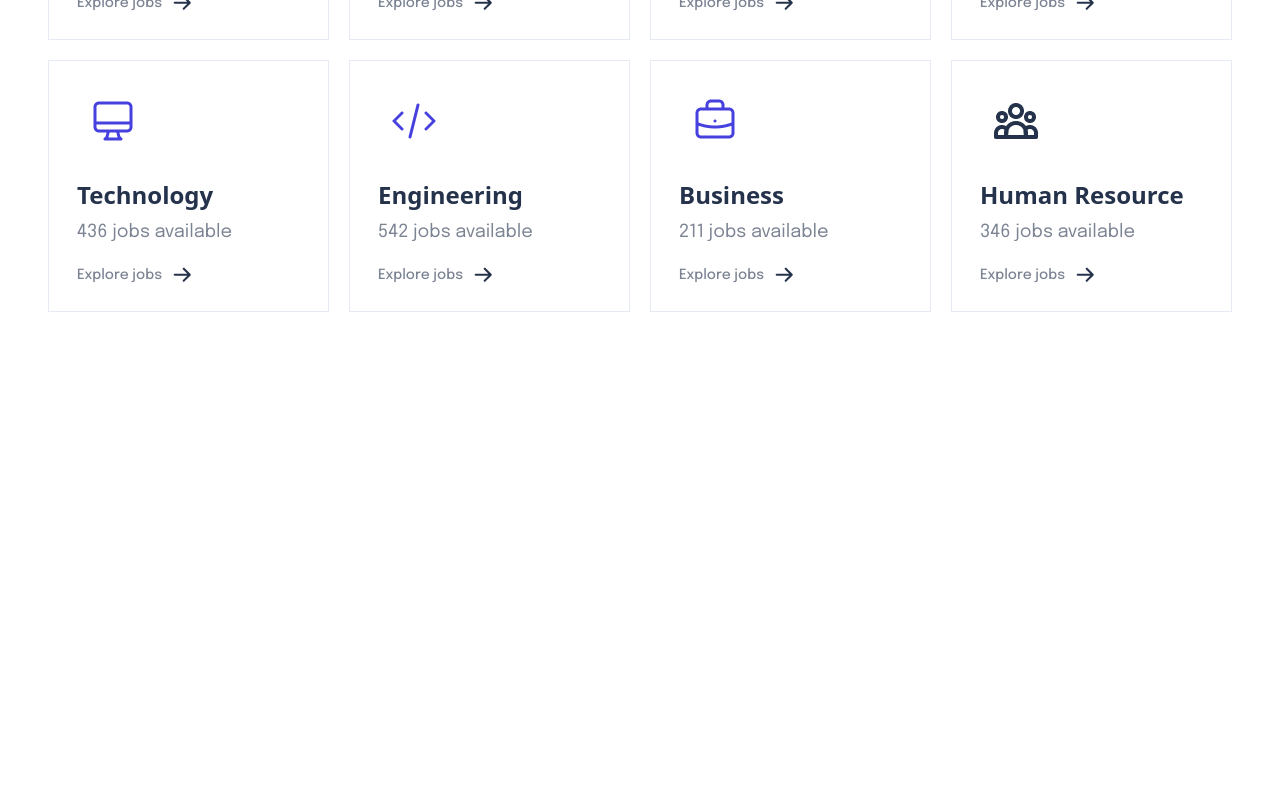
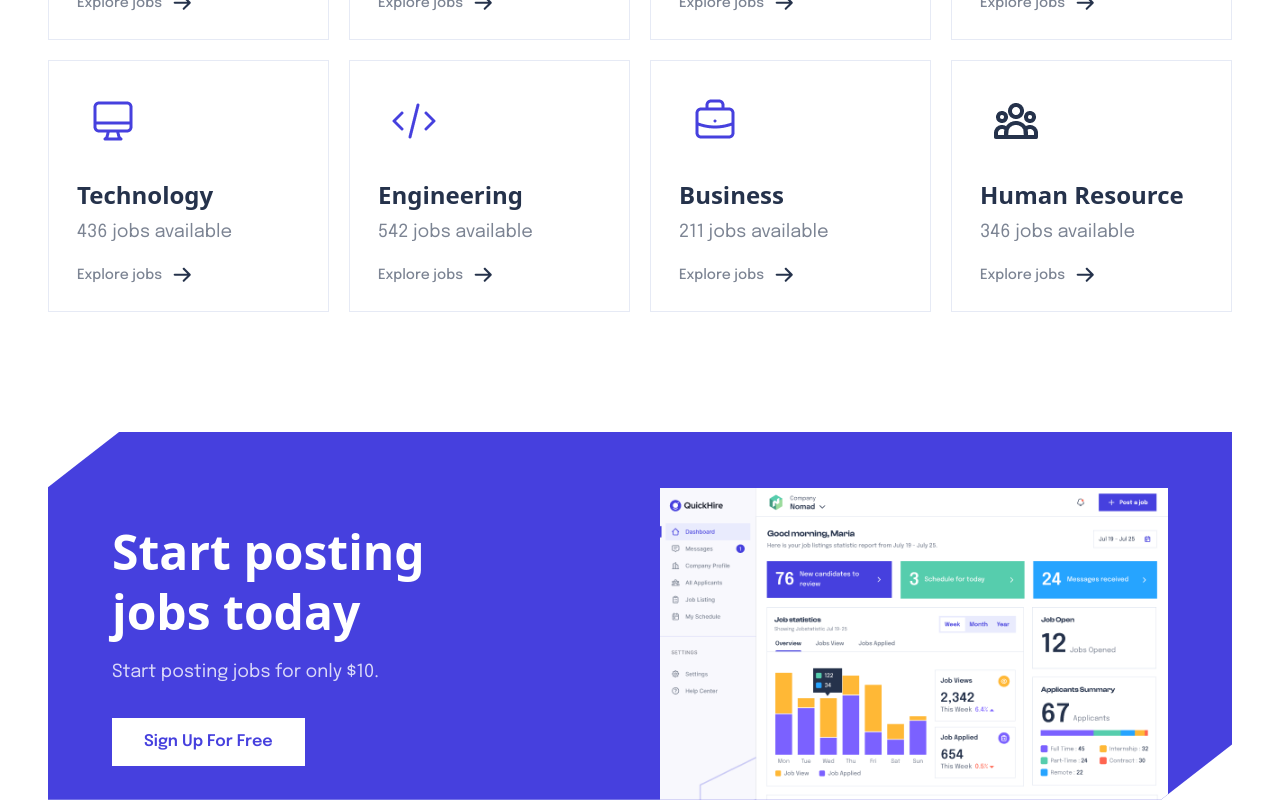
Before and after one commit to ahasandatavro/quickhire, a React (Vite) app: page / in a window 1280 px wide. Shown: the part 1314-2114 px from the top of the page. Before the commit the page ends 1682 px from the top, so only its background shows below. Built offline with nearby package versions, Linux system fonts and the light colour scheme; a web font is replaced by a local one.

Commit message:
Implement banner section

```diff
--- a/src/App.tsx
+++ b/src/App.tsx
@@ -1,6 +1,7 @@
 import Hero from './components/Hero'
 import Companies from './components/Companies'
 import Categories from './components/Categories'
+import Banner from './components/Banner'
 import './App.css'
 
 function App() {
@@ -9,6 +10,7 @@ function App() {
       <Hero />
       <Companies />
       <Categories />
+      <Banner />
     </div>
   )
 }
--- /dev/null
+++ b/src/components/Banner.tsx
@@ -0,0 +1,49 @@
+import dashboardImg from '../assets/dashboard/dashboard.png';
+
+export default function Banner() {
+  return (
+    // top space only; no padding bottom so it touches next section
+    <section className="pt-16 pb-0 bg-white">
+      <div className="max-w-[1440px] mx-auto px-6 md:px-12">
+        <div
+          className="relative overflow-hidden"
+          style={{
+            backgroundColor: '#4640DE',
+            clipPath: 'polygon(6% 0, 100% 0, 100% 85%, 94% 100%, 0 100%, 0 15%)',
+          }}
+        >
+          <div className="flex flex-col lg:flex-row items-stretch gap-10 px-8 pt-10 pb-0 lg:px-16 lg:pt-14 lg:pb-0 min-h-[260px] lg:min-h-[360px]">
+            {/* Left: text block (vertically centered) */}
+            <div className="flex-1 flex items-center text-white max-w-md lg:max-w-lg">
+              <div>
+                <h2 className="font-clash text-[32px] sm:text-[40px] lg:text-[48px] font-semibold leading-tight">
+                  Start posting
+                  <br />
+                  jobs today
+                </h2>
+                <p className="font-epilogue mt-4 text-base lg:text-lg text-white/80">
+                  Start posting jobs for only $10.
+                </p>
+                <button
+                  type="button"
+                  className="mt-8 inline-flex items-center justify-center px-8 py-3 bg-white text-[#4640DE] font-epilogue font-semibold text-sm lg:text-base"
+                >
+                  Sign Up For Free
+                </button>
+              </div>
+            </div>
+
+            {/* Right: dashboard image touching bottom */}
+            <div className="flex-1 w-full flex items-end justify-center lg:justify-end">
+              <img
+                src={dashboardImg}
+                alt="QuickHire dashboard preview"
+                className="w-full max-w-[600px] h-auto object-contain object-bottom"
+              />
+            </div>
+          </div>
+        </div>
+      </div>
+    </section>
+  );
+}
```
Also changed, not shown: src/assets/dashboard/dashboard.png (added).
